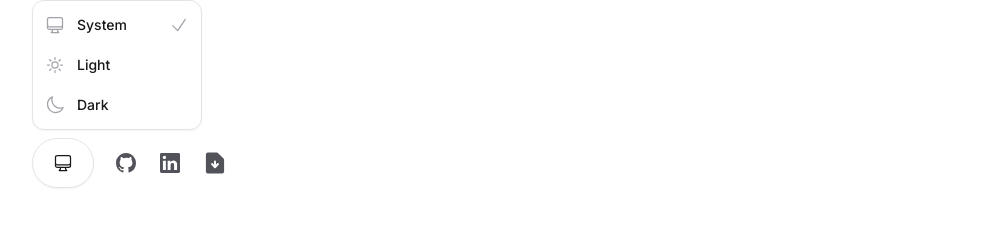
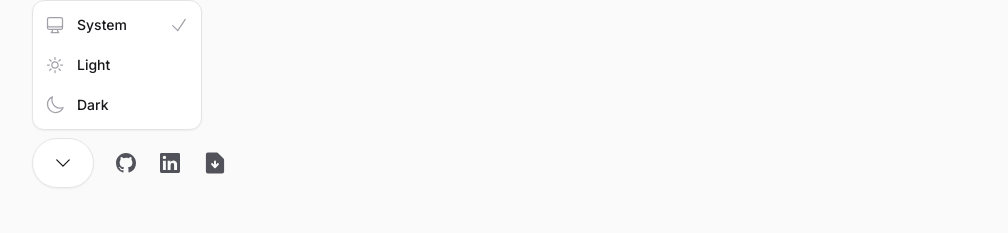
Before and after one commit to victorgaard/portfolio-v2, a Next.js app: page / in a window 1280 px wide. Both pictures are taken after a click on the button 159 px from the left and 695 px from the top of the page. Shown: the part 532-765 px from the top of the page, without its empty margins (96-1104 px from the left). Built offline with nearby package versions, Linux system fonts and the light colour scheme.

Commit message:
chore: rework aliases

```diff
--- a/app/components/Button.tsx
+++ b/app/components/Button.tsx
@@ -1,5 +1,5 @@
 import { ButtonHTMLAttributes, PropsWithChildren, forwardRef } from "react";
-import { cn } from "../utils/cn";
+import { cn } from "@utils/cn";
 
 const Button = forwardRef<
   HTMLButtonElement,
--- a/app/components/Hero.tsx
+++ b/app/components/Hero.tsx
@@ -1,4 +1,4 @@
-import { Typography } from "./Typography";
+import { Typography } from "@components/Typography";
 
 function Hero() {
   return (
--- a/app/components/Navbar.tsx
+++ b/app/components/Navbar.tsx
@@ -1,9 +1,9 @@
 "use client";
 
 import { AnchorHTMLAttributes, PropsWithChildren } from "react";
-import { cn } from "../utils/cn";
+import { cn } from "@utils/cn";
 import { ArrowLongRightIcon } from "@heroicons/react/24/outline";
-import useScrollSpy from "../hooks/useScrollSpy";
+import useScrollSpy from "@hooks/useScrollSpy";
 
 function NavbarItem({
   children,
@@ -43,7 +43,7 @@ function Navbar({ sectionIds }: NavbarProps) {
               className={cn(
                 "flex items-center overflow-hidden bg-transparent capitalize transition-all",
                 {
-                  "bg-zinc-900 text-white dark:bg-white dark:text-zinc-900 dark:hover:bg-white":
+                  "bg-zinc-900 text-white  hover:bg-zinc-900 dark:bg-white dark:text-zinc-900 dark:hover:bg-white":
                     isActive,
                 },
               )}
--- a/app/components/ThemeDropdown.tsx
+++ b/app/components/ThemeDropdown.tsx
@@ -5,12 +5,14 @@ import {
   MoonIcon,
   SunIcon,
   ComputerDesktopIcon,
+  ChevronDownIcon,
 } from "@heroicons/react/24/outline";
 import * as DropdownMenu from "@radix-ui/react-dropdown-menu";
-import getThemeFromLocalStorage from "../utils/getThemeFromLocalStorage";
+import getThemeFromLocalStorage from "@utils/getThemeFromLocalStorage";
 import { AnimatePresence, motion } from "framer-motion";
 import { useTheme } from "next-themes";
 import { ReactNode, useEffect, useState } from "react";
+import { cn } from "@utils/cn";
 
 export type Theme = "system" | "light" | "dark";
 
@@ -21,6 +23,12 @@ function ThemeDropdown() {
   const [isDropdownOpen, setIsDropdownOpen] = useState(false);
   const [mounted, setMounted] = useState(false);
   const { setTheme } = useTheme();
+
+  const dropdownOptions: Record<Theme, ReactNode> = {
+    system: <ComputerDesktopIcon className="h-5 w-5" />,
+    light: <SunIcon className="h-5 w-5" />,
+    dark: <MoonIcon className="h-5 w-5" />,
+  };
 
   useEffect(() => {
     setMounted(true);
@@ -34,12 +42,6 @@ function ThemeDropdown() {
     );
   }
 
-  const dropdownOptions: Record<Theme, ReactNode> = {
-    system: <ComputerDesktopIcon className="h-5 w-5" />,
-    light: <SunIcon className="h-5 w-5" />,
-    dark: <MoonIcon className="h-5 w-5" />,
-  };
-
   return (
     <DropdownMenu.Root
       modal={false}
@@ -47,8 +49,22 @@ function ThemeDropdown() {
       onOpenChange={(open) => setIsDropdownOpen(open)}
     >
       <DropdownMenu.Trigger className="flex items-center justify-center rounded-full border border-zinc-200 bg-white p-1 shadow-sm dark:border-zinc-800 dark:bg-zinc-950">
-        <div className="flex h-10 items-center rounded-full px-4 font-medium text-zinc-900 hover:bg-zinc-100 dark:text-white dark:hover:bg-zinc-800">
-          {dropdownOptions[currentTheme]}
+        <div className="relative flex h-10 flex-col items-center justify-center overflow-hidden rounded-full px-4 font-medium text-zinc-900 hover:bg-zinc-100 dark:text-white dark:hover:bg-zinc-800">
+          <div
+            className={cn("translate-y-1/2 opacity-100 transition-transform", {
+              "-translate-y-full opacity-50": isDropdownOpen,
+            })}
+          >
+            {dropdownOptions[currentTheme]}
+          </div>
+          <ChevronDownIcon
+            className={cn(
+              "h-5 w-5 translate-y-full opacity-50 transition-transform",
+              {
+                "-translate-y-1/2 opacity-100": isDropdownOpen,
+              },
+            )}
+          />
         </div>
       </DropdownMenu.Trigger>
       <AnimatePresence>
@@ -56,16 +72,18 @@ function ThemeDropdown() {
           <DropdownMenu.Portal forceMount>
             <DropdownMenu.Content
               className="rounded-xl border border-zinc-200 bg-white p-1 shadow-sm dark:border-zinc-800 dark:bg-zinc-900"
+              sideOffset={8}
               align="start"
-              sideOffset={8}
+              side="top"
               asChild
+              loop
             >
               <motion.div
                 initial={{
                   opacity: 0,
-                  scaleY: 0.35,
-                  originY: 2,
-                  y: 10,
+                  scaleY: 0.45,
+                  originY: 1.35,
+                  y: 5,
                 }}
                 animate={{ opacity: 1, scaleY: 1, originY: 0, y: 0 }}
                 exit={{
--- a/app/components/Typography.tsx
+++ b/app/components/Typography.tsx
@@ -1,5 +1,5 @@
 import { HTMLAttributes, PropsWithChildren } from "react";
-import { cn } from "../utils/cn";
+import { cn } from "@utils/cn";
 
 export function Typography() {
   throw new Error(
--- a/app/layout.tsx
+++ b/app/layout.tsx
@@ -1,7 +1,7 @@
+import "@styles/globals.css";
 import type { Metadata } from "next";
 import { Inter } from "next/font/google";
-import "./globals.css";
-import { ThemeProvider } from "./providers/ThemeProvider";
+import { ThemeProvider } from "@providers/ThemeProvider";
 
 const inter = Inter({ subsets: ["latin"] });
 
@@ -18,7 +18,7 @@ export default function RootLayout({
   return (
     <html lang="en" className="scroll-smooth">
       <body
-        className={`${inter.className} bg-white text-zinc-900 antialiased dark:bg-zinc-950 dark:text-white`}
+        className={`${inter.className} bg-zinc-50 text-zinc-900 antialiased dark:bg-zinc-950 dark:text-white`}
       >
         <ThemeProvider attribute="class" defaultTheme="system" enableSystem>
           {children}
--- a/app/utils/getThemeFromLocalStorage.ts
+++ b/app/utils/getThemeFromLocalStorage.ts
@@ -1,4 +1,4 @@
-import { Theme } from "../components/ThemeDropdown";
+import { Theme } from "@components/ThemeDropdown";
 
 function getThemeFromLocalStorage(): Theme {
   if (typeof window !== "undefined") {
```
Also changed, not shown: app/components/Footer.tsx (+4 -4 lines), app/page.tsx (+5 -5 lines), tsconfig.json (+7 -1 lines), app/styles/globals.css (renamed from app/globals.css).
